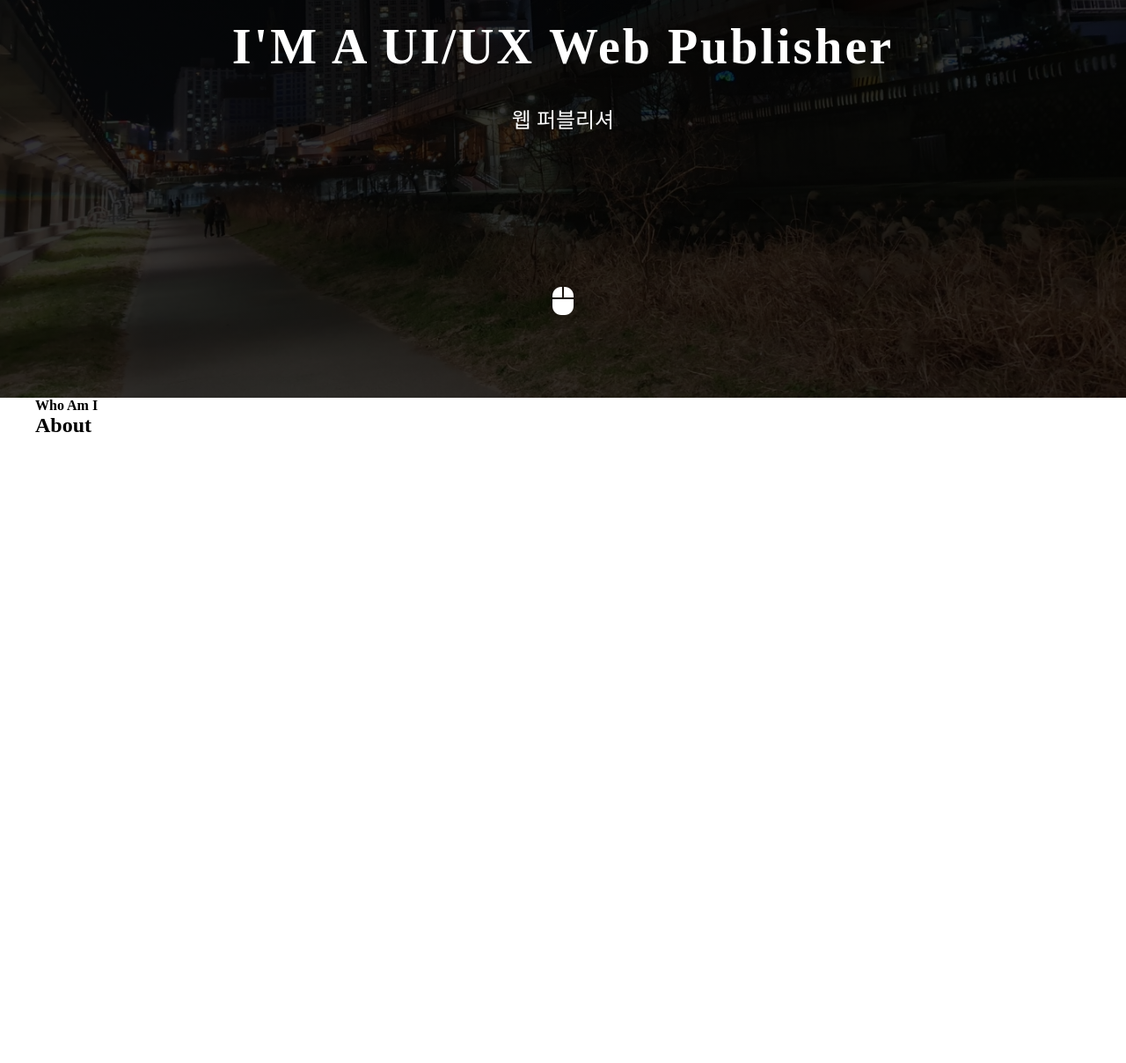
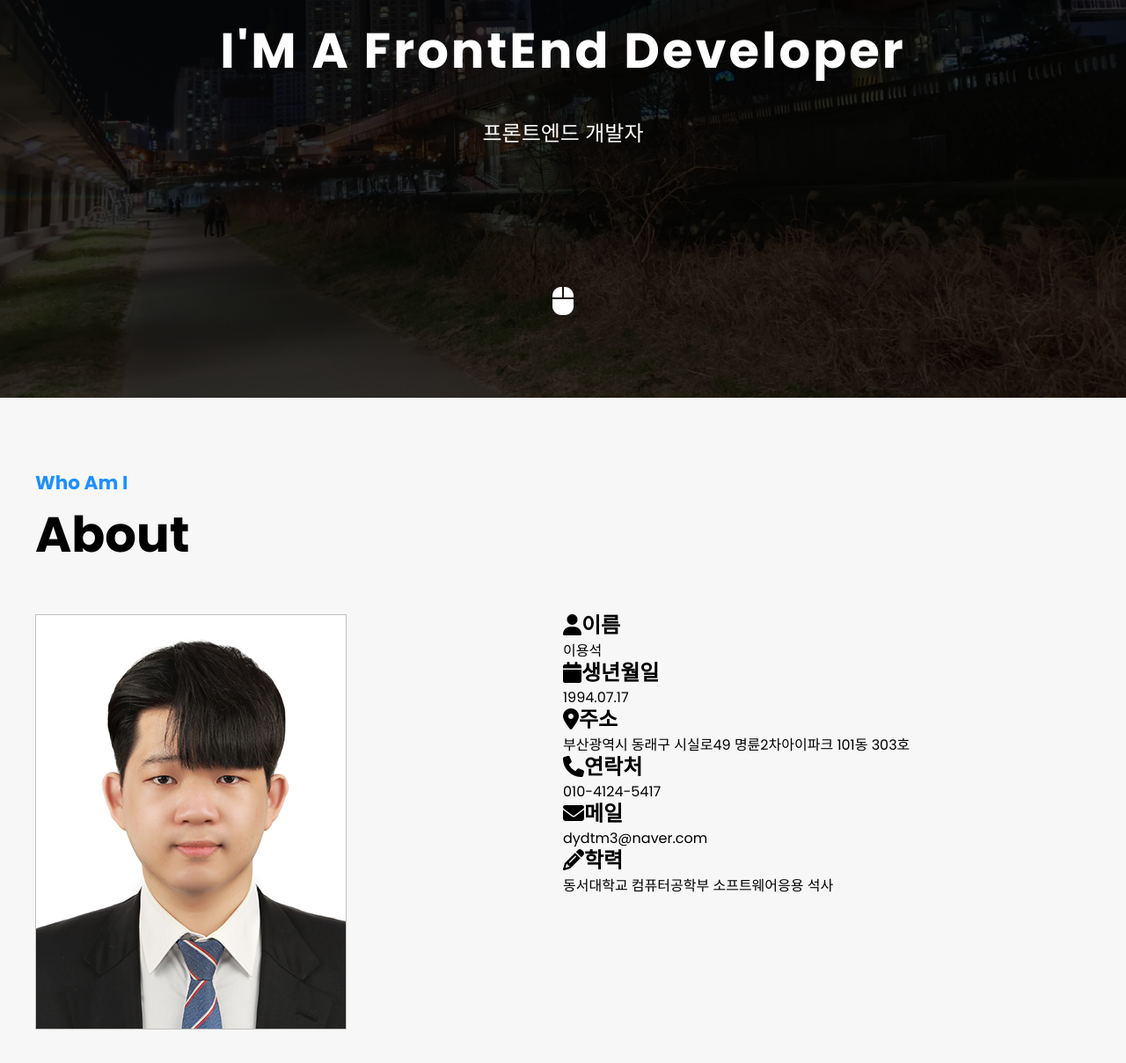
Before and after one commit to LeeYongSeok13/NewPP, a plain HTML site: page index.html in a window 1280 px wide. Shown: the part 422-1630 px from the top of the page at 88% size. Before the commit the page ends 919 px from the top, so only its background shows below. Drawn offline with nearby package versions, Linux system fonts and the light colour scheme.

Commit message:
20230703

```diff
--- a/css/main.css
+++ b/css/main.css
@@ -1,5 +1,5 @@
 header {
-    position: relative;
+    position: sticky;
     top: 0;
     width: 100%;
     padding: 1rem;
@@ -33,6 +33,21 @@ header nav ul li {
 
 header nav ul li a {
     font-size: 1.2rem;
+}
+
+section {
+    font-family: 'Poppins', sans-serif;
+    padding: 5rem 0;
+}
+
+section:nth-child(2n) {
+    background-color: #f7f7f7;
+}
+
+section .about-self::after {
+    content: '';
+    clear: both;
+    display: block;
 }
 
 .Info {
@@ -76,6 +91,40 @@ header nav ul li a {
     animation: upDown 1s ease-in-out infinite;
 }
 
+.About .title{
+    margin-bottom: 3rem;
+}
+
+.About .title h4 {
+    font-size: 1.35rem;
+    color: #1E90FF;
+    position: relative;
+}
+
+.About .title h2 {
+    font-size: 3.5rem;
+}
+
+.About .about-self .left {
+    width: 50%;
+    float: left;
+}
+
+.About .about-self .left img {
+    max-width: 100%;
+}
+
+.About .about-self .right {
+    width: 50%;
+    float: left;
+    display: block;
+    margin-bottom: 3rem;
+}
+
+.About .about-self .right i {
+    font-size: 1.5rem;
+}
+
 @keyframes upDown {
     0% {
         bottom:1rem;
--- a/index.html
+++ b/index.html
@@ -14,7 +14,7 @@
     <header>
         <div class="container">
             <h1>
-                <a href="">Web Publisher</a>
+                <a href="">FrontEnd Developer</a>
             </h1>
             <nav>
                 <ul>
@@ -38,8 +38,8 @@
         <section class="Info">
             <div class="container">
                 <h3>Welcome</h3>
-                <h4>I'M A UI/UX Web Publisher</h4>
-                <p>웹 퍼블리셔</p>
+                <h4>I'M A FrontEnd Developer</h4>
+                <p>프론트엔드 개발자</p>
                 <button class="mouse"><i class="fa-solid fa-computer-mouse"></i></button>
             </div>
         </section>
@@ -50,7 +50,35 @@
                     <h2>About</h2>
                 </div>
                 <div class="about-self">
-                    <div class="left"></div>
+                    <div class="left">
+                        <img src="./images/ID-Photo.jpg" alt="">
+                    </div>
+                    <div class="right">
+                        <div class="name">
+                            <i class="fa-solid fa-user">이름</i>
+                            <p>이용석</p>
+                        </div>
+                        <div class="calendar">
+                            <i class="fa-solid fa-calendar">생년월일</i>
+                            <p>1994.07.17</p>
+                        </div>
+                        <div class="address">
+                            <i class="fa-solid fa-location-dot">주소</i>
+                            <p>부산광역시 동래구 시실로49 명륜2차아이파크 101동 303호</p>
+                        </div>
+                        <div class="phone">
+                            <i class="fa-solid fa-phone">연락처</i>
+                            <p>010-4124-5417</p>
+                        </div>
+                        <div class="email">
+                            <i class="fa-solid fa-envelope">메일</i>
+                            <p>dydtm3@naver.com</p>
+                        </div>
+                        <div class="education">
+                            <i class="fa-solid fa-pencil">학력</i>
+                            <p>동서대학교 컴퓨터공학부 소프트웨어응용 석사</p>
+                        </div>
+                    </div>
                 </div>
             </div>
         </section>
--- a/javascript/main.js
+++ b/javascript/main.js
@@ -0,0 +1 @@
+$(window).scroll
```
Also changed, not shown: images/ID-Photo.jpg (added).
